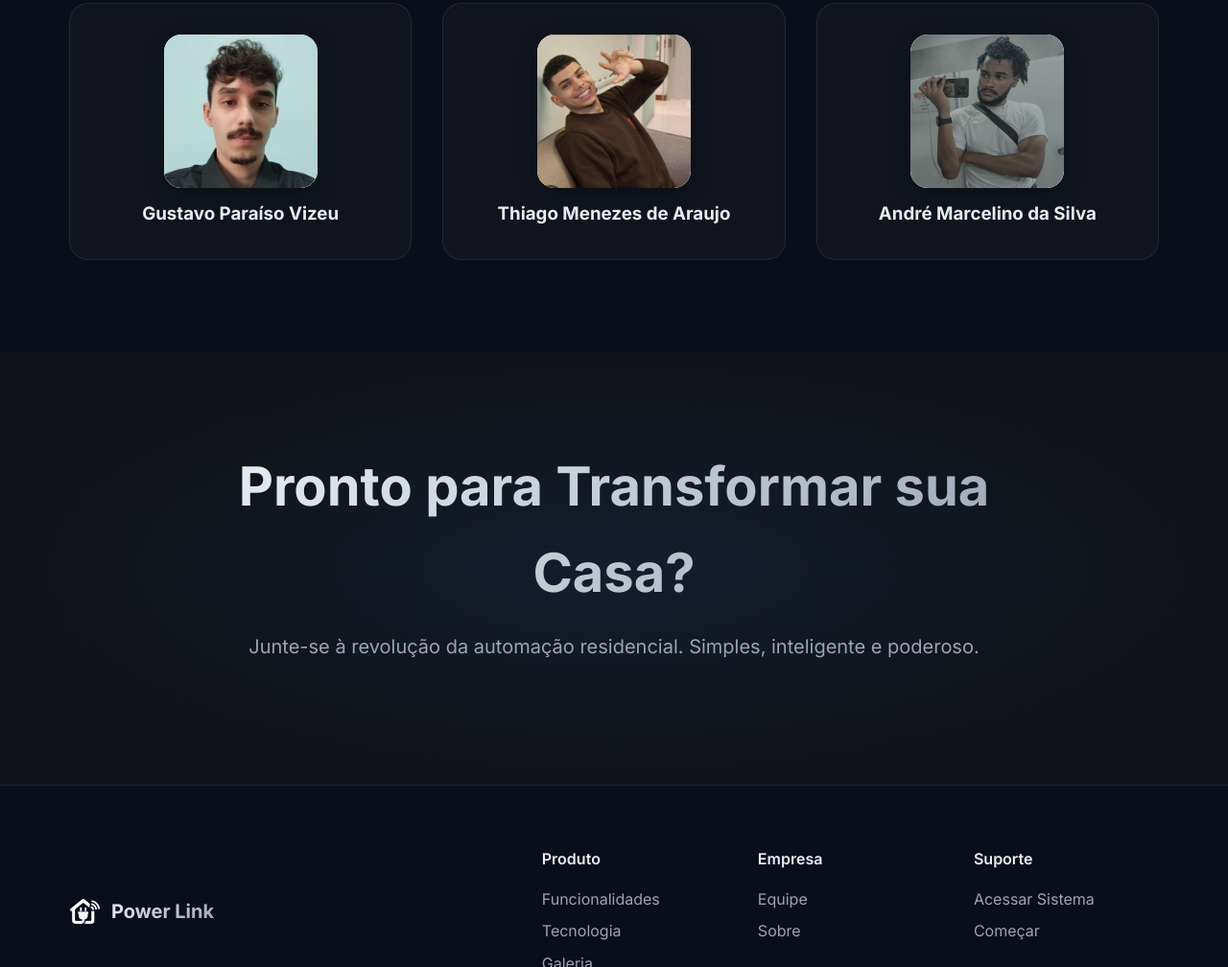
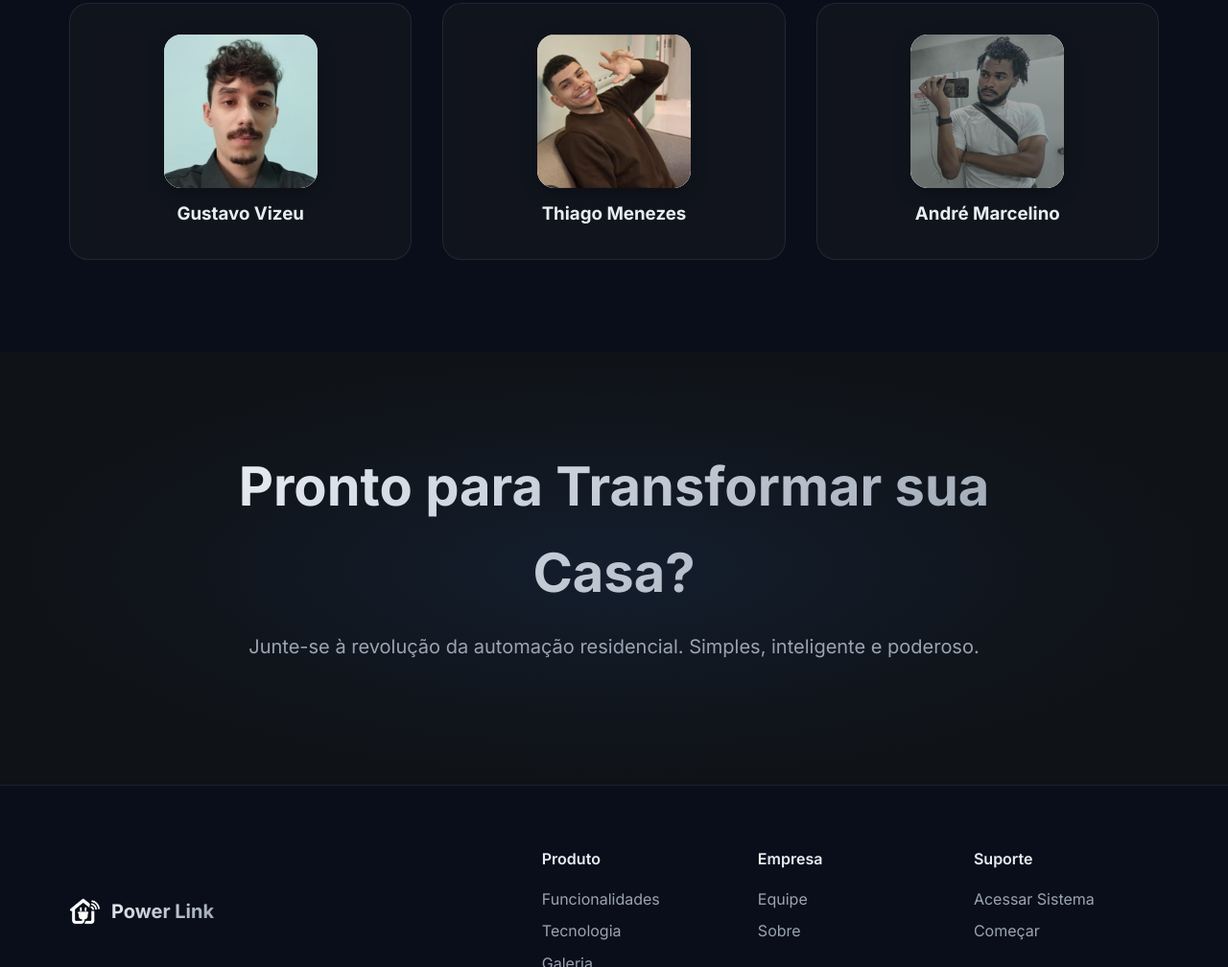
Before and after one commit to andremarcelino-py/portpowerlink, a plain HTML site: page index.html in a window 1280 px wide. Shown: the part 9002-10010 px from the top of the page at 96% size. Drawn offline with Linux system fonts and the light colour scheme.

Commit message:
Update index.html

```diff
--- a/index.html
+++ b/index.html
@@ -375,21 +375,21 @@
           <div class="equipe-avatar">
             <img src="gustavo.jpeg" alt="Gustavo Paraíso Vizeu" class="equipe-photo">
           </div>
-          <h3>Gustavo Paraíso Vizeu</h3>
+          <h3>Gustavo Vizeu</h3>
         </a>
 
         <a class="equipe-card" href="https://www.linkedin.com/in/thiago-meneses-de-araujo/" target="_blank" rel="noopener noreferrer" data-animate="fade-up" data-delay="0.2">
           <div class="equipe-avatar">
             <img src="thiago.jpeg" alt="Thiago Menezes de Araujo" class="equipe-photo">
           </div>
-          <h3>Thiago Menezes de Araujo</h3>
+          <h3>Thiago Menezes</h3>
         </a>
 
         <a class="equipe-card" href="https://www.linkedin.com/in/andr%C3%A9-marcelino-264b4135b/" target="_blank" rel="noopener noreferrer" data-animate="fade-up" data-delay="0.3">
           <div class="equipe-avatar">
             <img src="andre.jpeg" alt="André Marcelino da Silva" class="equipe-photo">
           </div>
-          <h3>André Marcelino da Silva</h3>
+          <h3>André Marcelino</h3>
         </a>
       </div>
     </div>
```
